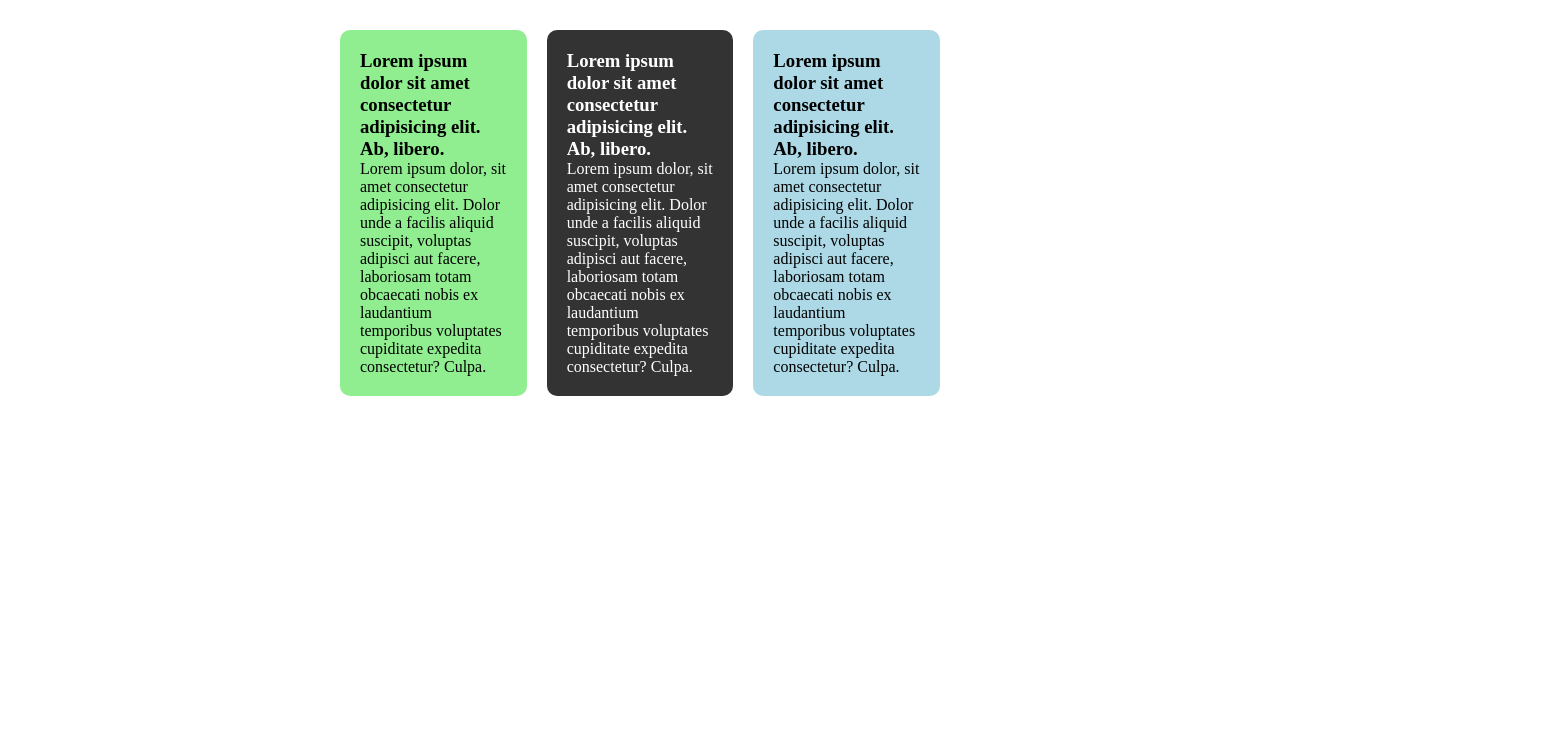
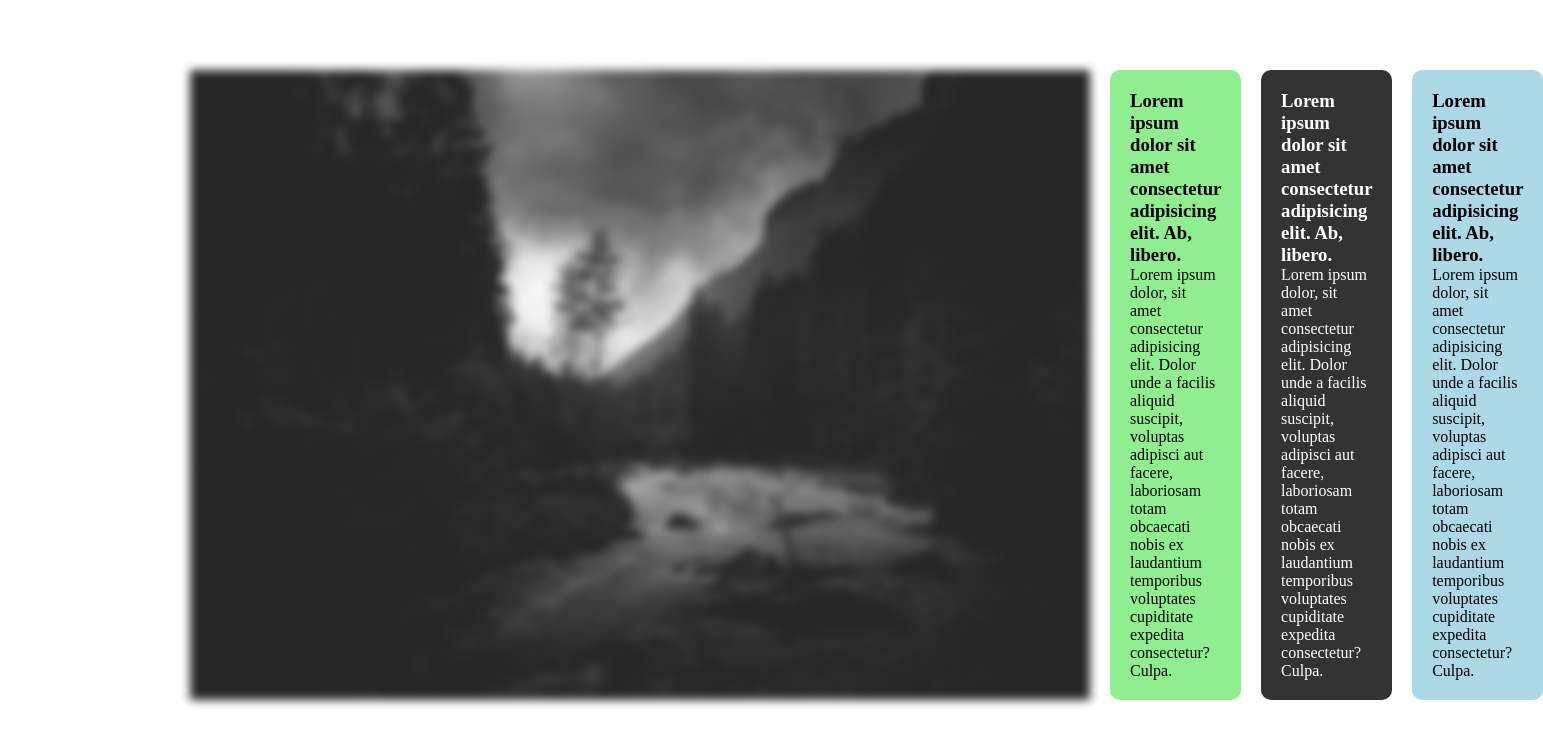
Before and after one commit to Shamma-Samiha/bss-ai-engineering-internship, a plain HTML site: page phase-01-html-css/css/various css/index.html in a window 1280 px wide. Shown: the whole page, 1543 px wide, since content can reach past the window. Drawn offline with Linux system fonts and the light colour scheme; a web font is replaced by a local one.

Commit message:
Practice image filters

```diff
--- a/phase-01-html-css/css/various css/index.html
+++ b/phase-01-html-css/css/various css/index.html
@@ -11,10 +11,13 @@
 </head>
 <body>
 <div class="container">
-   <diiv class="box box-1">
+
+    <img src="./scene.jpg" alt="">
+
+   <div class="box box-1">
     <h3>Lorem ipsum dolor sit amet consectetur adipisicing elit. Ab, libero.</h3>
     <p>Lorem ipsum dolor, sit amet consectetur adipisicing elit. Dolor unde a facilis aliquid suscipit, voluptas adipisci aut facere, laboriosam totam obcaecati nobis ex laudantium temporibus voluptates cupiditate expedita consectetur? Culpa.</p>
-   </diiv>
+   </div>
 
    <diiv class="box box-2">
     <h3>Lorem ipsum dolor sit amet consectetur adipisicing elit. Ab, libero.</h3>
--- a/phase-01-html-css/css/various css/style.css
+++ b/phase-01-html-css/css/various css/style.css
@@ -33,10 +33,19 @@ header{
 
 .container{
   display: flex;
-  max-width: 600px;
-  margin:  30px auto;
+  max-width: 900px;
+  margin:  70px auto;
   gap: 20px;
 
+}
+
+img{
+    max-width: 100%;
+    /*--webkit-filter: grayscale(100%);*/
+    /*filter: grayscale(100%);*/
+    /*filter: contrast(89%);*/
+    /*filter: hue-rotate(90deg);*/
+    filter: grayscale(100%) blur(5px);
 }
 
 .box {
```
Also changed, not shown: phase-01-html-css/css/various css/scene.jpg (added).
